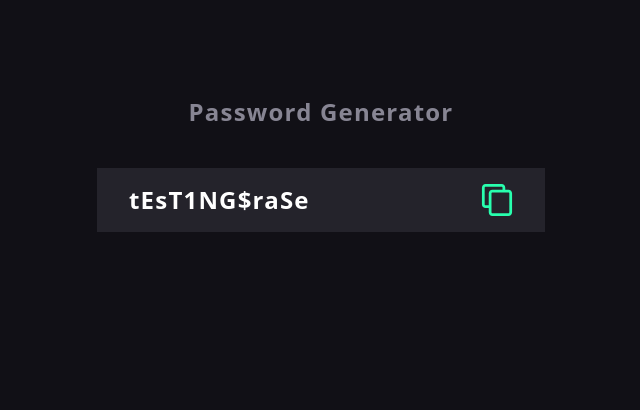
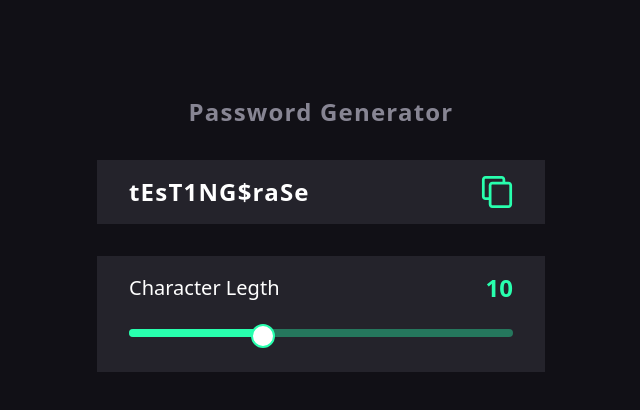
Before and after one commit to ComboTWTW/password-generator, a React (Vite) app: page / in a window 1280 px wide. Shown: the top 410 px of the page, without its empty margins (319-959 px from the left). Built offline with nearby package versions, Linux system fonts and the light colour scheme.

Commit message:
created change length with slider from nui

```diff
--- a/package.json
+++ b/package.json
@@ -9,6 +9,8 @@
     "preview": "vite preview"
   },
   "dependencies": {
+    "@material-ui/core": "^4.12.4",
+    "@material-ui/icons": "^4.11.3",
     "react": "^18.2.0",
     "react-dom": "^18.2.0"
   },
--- a/src/App.tsx
+++ b/src/App.tsx
@@ -1,11 +1,21 @@
+import Menu from "./components/Menu"
 import Password from "./components/Password"
 import { style } from "./style"
 
 
 const App = () => (
-  <div className="bg-veryDark h-screen w-full overflow-hidden flex justify-center">
-    <div className={`container md:max-w-md`}>
+
+
+
+  <div className={` bg-veryDark h-screen w-full overflow-hidden flex justify-center`}>
+    <div className={`container md:max-w-md mt-24 flex flex-col ${style.spaceY}`}>
+
+      <h1 className="md:text-2xl text-xl tracking-wider text-lightGray font-semibold text-center">Password Generator</h1>
+
       <Password />
+
+      <Menu />
+
     </div>
   </div>
 )
--- a/src/components/Menu.tsx
+++ b/src/components/Menu.tsx
@@ -1,9 +1,42 @@
-import React from 'react'
+import { ReactEventHandler, useState } from "react"
+import { style } from "../style"
+import { PrettoSlider } from '../constants/index'
 
-const Menu = () => (
-    <div className="">
 
+const Menu = () => {
+
+    const [leng, setLeng] = useState<number>(10);
+
+    const handlePlayersChange = (event: any, newValue: any) => {
+        setLeng(newValue);
+      };
+
+    return <div className="flex flex-col">
+        <div className={`bg-cardDark ${style.padding} ${style.spaceY}`}>
+
+            <div className="flex flex-col md:gap-3">
+                <div className="flex flex-row justify-between items-center">
+                    <p className={`${style.textRegular} text-white justify-start`} >Character Legth</p>
+                    <p className='justify-end text-2xl font-bold text-green'>{leng}</p>
+                </div>
+
+                <div className="">
+                    <PrettoSlider
+                    aria-label="custom thumb label"
+                    step={1}
+                    min={5}
+                    max={20}
+                    defaultValue={leng}
+                    onChange={handlePlayersChange}
+                    />
+                </div>
+
+
+
+            </div>
+
+        </div>
     </div>
-)
+}
 
 export default Menu
--- a/src/components/Password.tsx
+++ b/src/components/Password.tsx
@@ -2,9 +2,7 @@ import icon from "../assets/copy-icon.svg"
 import { style } from "../style"
 
 const Password = () => (
-    <div className={`flex flex-col mt-24 ${style.spaceY} my-4`}>
-        <h1 className="md:text-2xl text-xl tracking-wider text-lightGray font-semibold text-center">Password Generator</h1>
-
+    <div className={`flex flex-col`}>
         <div className={`${style.padding} flex flex-row bg-cardDark justify-between items-center`}>
           <p className="md:text-2xl text-xl tracking-wider font-semibold text-white justify-start">tEsT1NG$raSe</p>
           <img src={icon} alt="copy" className="justify-end h-[32px] w-[32px] "/>
--- /dev/null
+++ b/src/constants/index.ts
@@ -0,0 +1,30 @@
+import { withStyles } from '@material-ui/core/styles';
+import Slider from '@material-ui/core/Slider';
+
+export const PrettoSlider = withStyles({
+    root: {
+      color: 'rgb(40, 255, 174)',
+      height: 8,
+    },
+    thumb: {
+      height: 24,
+      width: 24,
+      backgroundColor: '#fff',
+      border: '2px solid currentColor',
+      '&:focus, &:hover, &$active': {
+        boxShadow: 'inherit',
+      },
+    },
+    active: {},
+    valueLabel: {
+      left: 'calc(-50% + 4px)',
+    },
+    track: {
+      height: 8,
+      borderRadius: 4,
+    },
+    rail: {
+      height: 8,
+      borderRadius: 4,
+    },
+  })(Slider);
--- /dev/null
+++ b/src/hooks/usePassword.ts
@@ -0,0 +1,9 @@
+import { useState } from "react"
+
+export const usePassword = () => {
+  const [leng, setLeng] = useState<number>();
+
+
+}
+
+export default usePassword
--- a/src/index.css
+++ b/src/index.css
@@ -1,3 +1,6 @@
+@import url("https://fonts.googleapis.com/css?family=Roboto:300,400,500,700&display=swap");
+@import url("https://fonts.googleapis.com/icon?family=Material+Icons");
+
 @tailwind base;
 @tailwind components;
 @tailwind utilities;
--- a/src/style.ts
+++ b/src/style.ts
@@ -1,5 +1,6 @@
 export const style = {
-    spaceY: "space-y-10 md:space-y-10",
+    spaceY: "space-y-8 md:space-y-8",
     padding: "py-4 px-4 md:py-4 md:px-8",
     text: "md:text-2xl text-xl",
+    textRegular: "md:text-xl text-xl",
 }
--- a/tailwind.config.cjs
+++ b/tailwind.config.cjs
@@ -13,6 +13,7 @@ module.exports = {
         "veryDark": '#111016',
         "cardDark": '#24232b',
         "lightGray": '#878593',
+        "green": 'rgb(40, 255, 174)',
       }
     },
     screens: {
```
Also changed, not shown: 1 other file (tests, documents, lock files or other folders).
